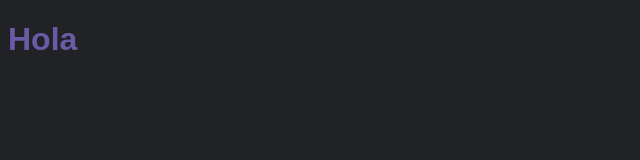
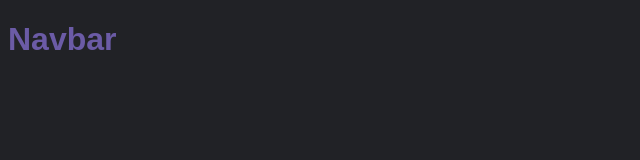
Before and after one commit to gabrielaRazo/portfolio, a React (Create React App) app: page / in a window 1280 px wide. Shown: the top 160 px of the page, without its empty margins (0-640 px from the left). Built offline with nearby package versions, Linux system fonts and the light colour scheme.

Commit message:
refactor: Add routes to App
If the user writes a path that does not exist, it will redirect to the Home page

```diff
--- a/src/components/navbar/navbar.js
+++ b/src/components/navbar/navbar.js
@@ -0,0 +1,11 @@
+import React from 'react';
+
+const Navbar = () => {
+  return (
+    <>
+      <h1>Navbar</h1>
+    </>
+  );
+};
+
+export default Navbar;
--- a/src/layouts/main/App.js
+++ b/src/layouts/main/App.js
@@ -1,7 +1,15 @@
+import Home from '../../pages/home/home';
+import { BrowserRouter, Navigate, Route, Routes } from 'react-router-dom';
+
 function App() {
   return (
     <div>
-      <h1>Hola</h1>
+      <BrowserRouter>
+        <Routes>
+          <Route path="/" element={<Home />} />
+          <Route path="*" element={<Navigate replace to="/" />} />
+        </Routes>
+      </BrowserRouter>
     </div>
   );
 }
--- a/src/pages/home/home.js
+++ b/src/pages/home/home.js
@@ -0,0 +1,10 @@
+import React from 'react';
+import Navbar from '../../components/navbar/navbar';
+const Home = () => {
+  return (
+    <>
+      <Navbar />
+    </>
+  );
+};
+export default Home;
```
